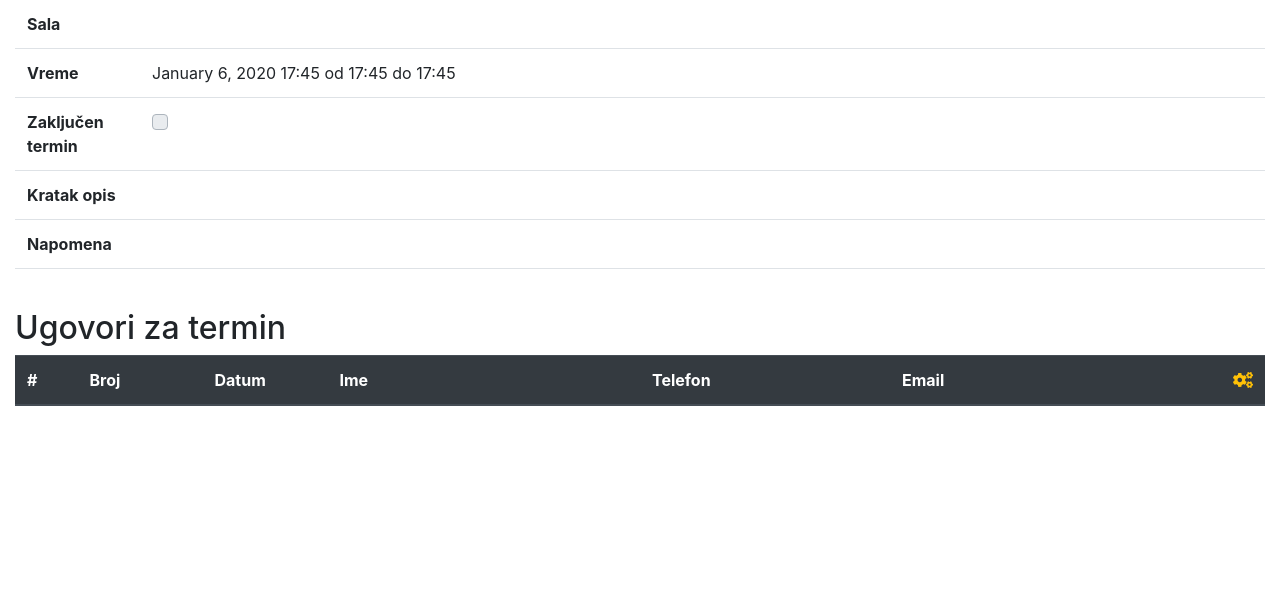
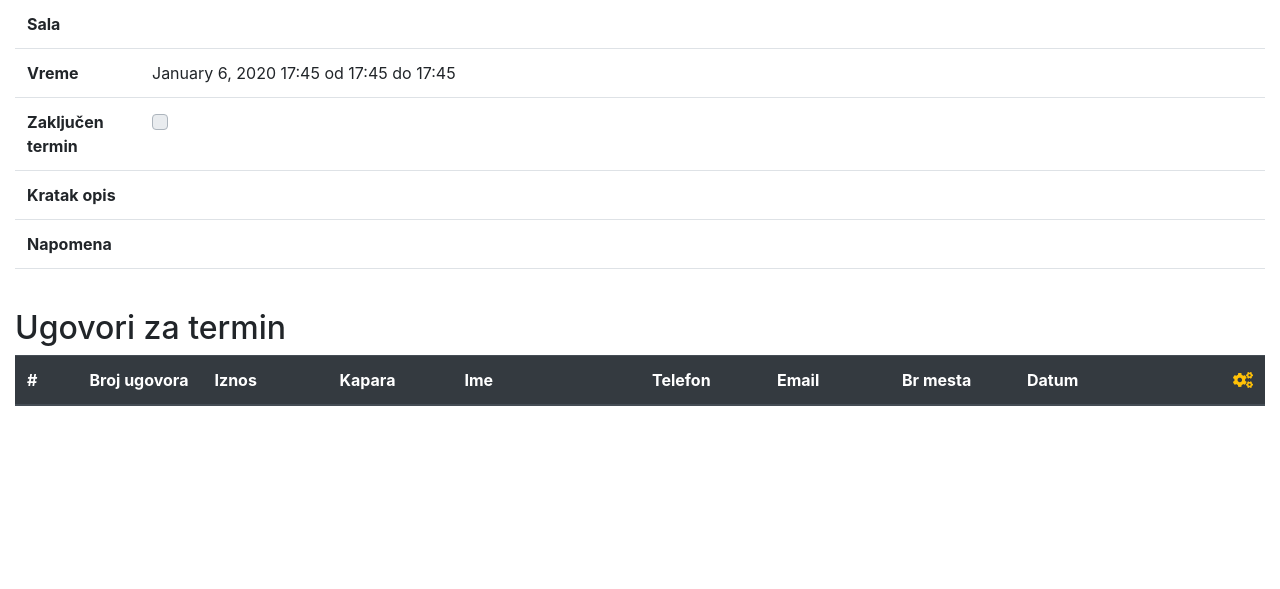
Before and after one commit to chana-chh/rezervacije, a PHP site: template app/views/termin/detalj.twig in a window 1280 px wide. Shown: the part 146-735 px from the top of the page. Run offline with PHP 8.4, Linux system fonts and the light colour scheme; the template is opened without the code that fills it, so the values that code supplies are empty; some libraries are stand-ins or nearby versions.

Commit message:
termini ugovori

```diff
--- a/app/views/termin/detalj.twig
+++ b/app/views/termin/detalj.twig
@@ -102,17 +102,21 @@ naslov %}
   </div>
 </div>
 {# Kraj modala za brisanje termina #}
+
 <h2>Ugovori za termin</h2>
 <div class="table-responsive">
   <table class="table">
     <thead class="thead-dark">
       <tr>
         <th class="w-5">#</th>
-        <th class="w-10">Broj</th>
+        <th class="w-10">Broj ugovora</th>
+        <th class="w-10">Iznos</th>
+        <th class="w-10">Kapara</th>
+        <th class="w-15">Ime</th>
+        <th class="w-10">Telefon</th>
+        <th class="w-10">Email</th>
+        <th class="w-10">Br mesta</th>
         <th class="w-10">Datum</th>
-        <th class="w-25">Ime</th>
-        <th class="w-20">Telefon</th>
-        <th class="w-20">Email</th>
         <th class="w-10 text-right">
           <i class="fas fa-cogs text-warning"></i>
         </th>
@@ -123,10 +127,23 @@ naslov %}
       <tr>
         <th>{{ ugovor.id }}</th>
         <td>{{ ugovor.broj_ugovora }}</td>
-        <td>{{ ugovor.datum|date() }}</td>
+        <td class="text-info">
+          <strong>{{ ugovor.iznos | number_format(2, '.', ',') }}</strong>
+        </td>
+        <td class="text-success">
+          <strong>{{ ugovor.kapara | number_format(2, '.', ',') }}</strong>
+        </td>
         <td>{{ ugovor.punoIme() }}</td>
         <td>{{ ugovor.telefon }}</td>
-        <td>{{ ugovor.email }}</td>
+        <td>
+          <a href="mailto:{{ ugovor.email }}">{{ ugovor.email }}</a>
+        </td>
+        <td>
+          {{ ugovor.broj_mesta }} ({{ ugovor.broj_stolova }}/{{
+            ugovor.broj_mesta_po_stolu
+          }})
+        </td>
+        <td>{{ ugovor.datum|date() }}</td>
         <td class="text-right">
           <div class="btn-group btn-group-sm">
             <a
```
Also changed, not shown: app/Models/Ugovor.php (+8 -0 lines), app/views/termin/pregled.twig (+4 -8 lines), zapisnik.md (+3 -0 lines).
